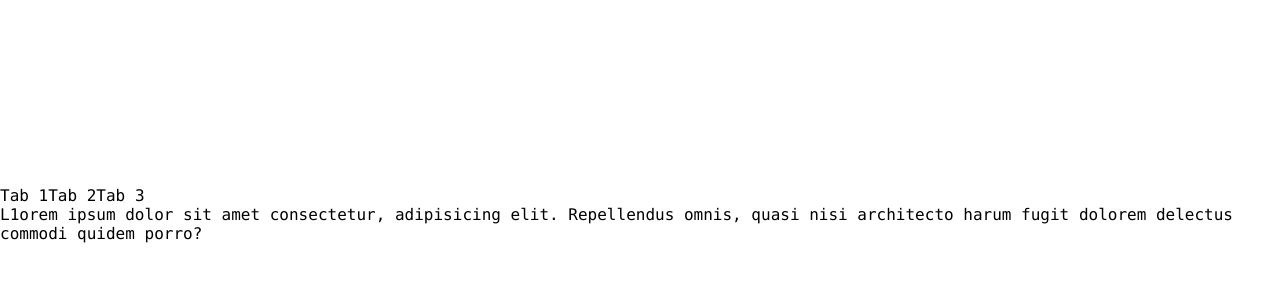
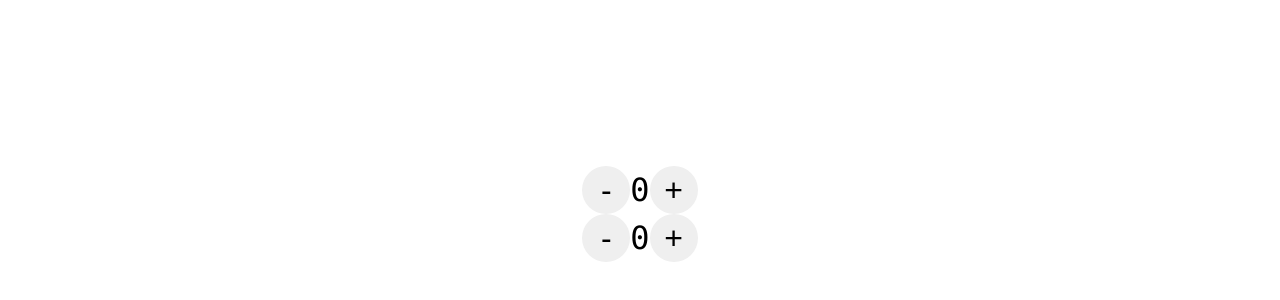
Before and after one commit to kayot88/patterns, a React (Create React App) app: page / in a window 1280 px wide. Shown: the part 186-486 px from the top of the page. Built offline with nearby package versions, Linux system fonts and the light colour scheme.

Commit message:
Control Props

```diff
--- /dev/null
+++ b/src/App.js
@@ -0,0 +1,20 @@
+import React from 'react';
+import './index.css';
+import Counter from './components/Counter';
+
+export default class App extends React.Component {
+  state = {
+    count: 0
+  };
+
+  handleChange = count => this.setState(() => ({ count }));
+
+  render() {
+    return (
+      <React.Fragment>
+        <Counter onChange={this.handleChange} />
+        <Counter count={this.state.count} onChange={this.handleChange} />
+      </React.Fragment>
+    );
+  }
+}
--- a/src/App.jsx
+++ /dev/null
@@ -1,26 +0,0 @@
-import React from 'react';
-import Tabs from './components/Tabs/index';
-
-export default class App extends React.Component {
-  render() {
-    return (
-      <Tabs>
-        <Tabs.Tab title="Tab 1">
-          L1orem ipsum dolor sit amet consectetur, adipisicing elit. Repellendus
-          omnis, quasi nisi architecto harum fugit dolorem delectus commodi
-          quidem porro?
-        </Tabs.Tab>
-        <Tabs.Tab title="Tab 2">
-         2 Lorem ipsum dolor sit amet consectetur, adipisicing elit. Repellendus
-          omnis, quasi nisi architecto harum fugit dolorem delectus commodi
-          quidem porro?
-        </Tabs.Tab>
-        <Tabs.Tab title="Tab 3">
-         3 Lorem ipsum dolor sit amet consectetur, adipisicing elit. Repellendus
-          omnis, quasi nisi architecto harum fugit dolorem delectus commodi
-          quidem porro?
-        </Tabs.Tab>
-      </Tabs>
-    );
-  }
-}
--- a/src/components/Tabs/index.css
+++ b/src/components/Counter/index.css
@@ -19,7 +19,7 @@
 } */
 
 
-/* .counter span {
+.counter span {
     width: 48px;
     text-align: center;
     font-size: 2rem;
@@ -38,7 +38,7 @@
 
 .counter button:hover {
     background-color: lightgray;
-} */
+}
 
 /* .active{
     visibility: visible;
--- /dev/null
+++ b/src/components/Counter/index.jsx
@@ -0,0 +1,40 @@
+import React from 'react';
+
+import './index.css';
+
+class Counter extends React.Component {
+  state = {
+    count: this.props.count || 0
+  };
+
+  isControled = () => this.props.count !== undefined;
+
+  chooseState = () => {
+    return this.isControled() ? this.props : this.state;
+  };
+
+  changeValue = value => {
+    if (this.isControled()) {
+      return this.props.onChange(this.chooseState().count + value);
+    } else {
+      this.setState(state => {
+        return { count: this.state.count + value };
+      });
+    }
+  };
+
+  increment = () => this.changeValue(1);
+  decrement = () => this.changeValue(-1);
+
+  render() {
+    return (
+      <div className="counter">
+        <button onClick={this.decrement}>-</button>
+        <span>{this.chooseState().count}</span>
+        <button onClick={this.increment}>+</button>
+      </div>
+    );
+  }
+}
+
+export default Counter;
--- a/src/components/Tabs/index.jsx
+++ /dev/null
@@ -1,52 +0,0 @@
-import React from 'react';
-
-import './index.css';
-
-const Tab = ({ active, title, ...props }) => {
-  return (
-    <a className={`tab${active ? ' active' : ' '}`} {...props}>
-      {title}
-    </a>
-  );
-};
-
-export default class Tabs extends React.Component {
-  static Tab = Tab;
-
-  state = {
-    activeTabIndex: 0
-  };
-
-  handleClick = i => {
-    return this.setState({ activeTabIndex: i });
-  };
-  isActive = i => {
-    return i === this.state.activeTabIndex;
-  };
-
-  render() {
-    return (
-      <React.Fragment>
-        <nav className="tabs">
-          {React.Children.map(this.props.children, (child, i) =>
-            React.cloneElement(
-              child,
-              {
-                active: this.isActive(i),
-                onClick: () => {
-                  return this.handleClick(i);
-                }
-              },
-              child.props.title
-            )
-          )}
-        </nav>
-        {React.Children.map(this.props.children, (child, i) => {
-          return this.isActive(i) && <section>{child.props.children}</section>;
-        })}
-      </React.Fragment>
-    );
-  }
-}
-
-//  Tabs;
```
Also changed, not shown: 1 other file (tests, documents, lock files or other folders).
